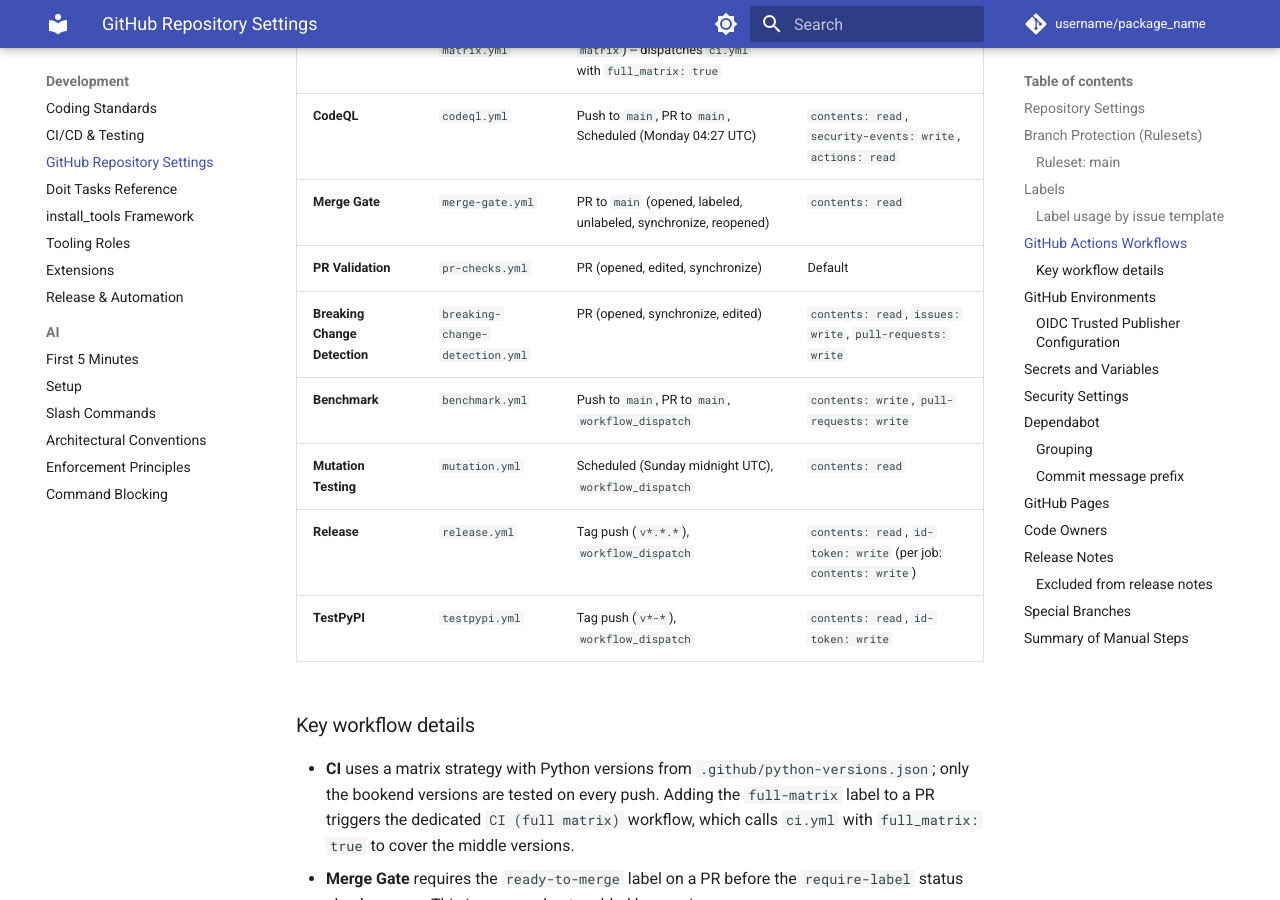
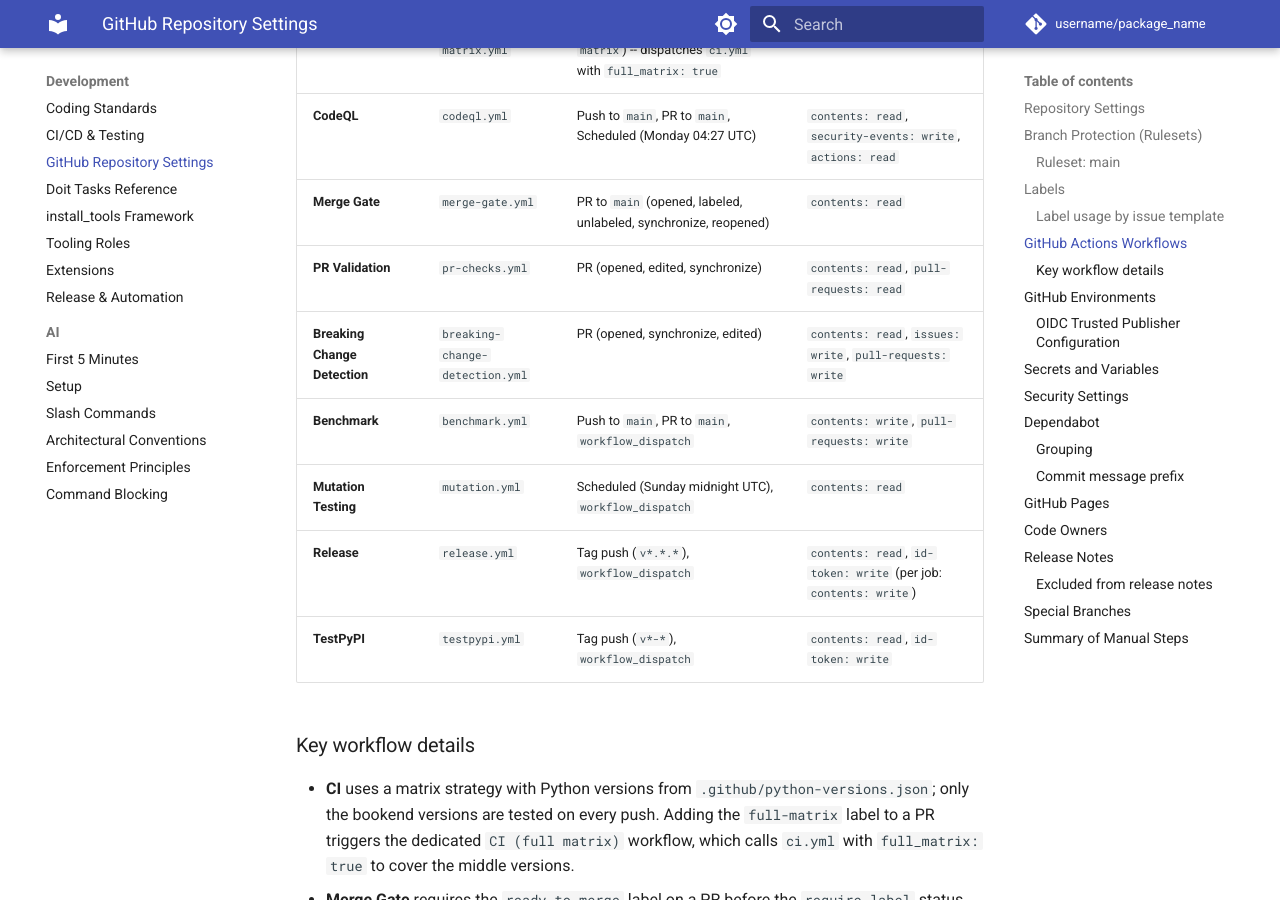
Before and after one commit to endavis/pyproject-template, an MkDocs documentation site: the page built from docs/development/github-repository-settings.md, in a window 1280 px wide and 900 px high, scrolled down 4716 px. Built offline with MkDocs 1.6.1 and Material for MkDocs 9.7.7, drawn with Linux system fonts in a browser that asks for light colours; comment, search, counter and statistics services are not loaded.

Commit message:
chore: declare least-privilege permissions in pr-checks.yml (merges PR #504, addresses #503)
Add a top-level `permissions:` block (`contents: read`, `pull-requests:
read`) to .github/workflows/pr-checks.yml so the workflow's GITHUB_TOKEN
no longer inherits the repository-default scopes. Resolves CodeQL alerts
#2, #5, and #18 (one per job).

Also update the workflow permissions table in
docs/development/github-repository-settings.md so the PR Validation row
reflects the now-declared permissions instead of "Default".

Addresses #503

Co-authored-by: Claude Opus 4.7 (1M context) <noreply@anthropic.com>

```diff
--- a/docs/development/github-repository-settings.md
+++ b/docs/development/github-repository-settings.md
@@ -136,7 +136,7 @@ each workflow, its trigger, and required permissions.
 | **CI (full matrix)** | `ci-full-matrix.yml` | PR to `main` (labeled with `full-matrix`) -- dispatches `ci.yml` with `full_matrix: true` | `contents: read` |
 | **CodeQL** | `codeql.yml` | Push to `main`, PR to `main`, Scheduled (Monday 04:27 UTC) | `contents: read`, `security-events: write`, `actions: read` |
 | **Merge Gate** | `merge-gate.yml` | PR to `main` (opened, labeled, unlabeled, synchronize, reopened) | `contents: read` |
-| **PR Validation** | `pr-checks.yml` | PR (opened, edited, synchronize) | Default |
+| **PR Validation** | `pr-checks.yml` | PR (opened, edited, synchronize) | `contents: read`, `pull-requests: read` |
 | **Breaking Change Detection** | `breaking-change-detection.yml` | PR (opened, synchronize, edited) | `contents: read`, `issues: write`, `pull-requests: write` |
 | **Benchmark** | `benchmark.yml` | Push to `main`, PR to `main`, `workflow_dispatch` | `contents: write`, `pull-requests: write` |
 | **Mutation Testing** | `mutation.yml` | Scheduled (Sunday midnight UTC), `workflow_dispatch` | `contents: read` |
```
Also changed, not shown: 1 other file.
